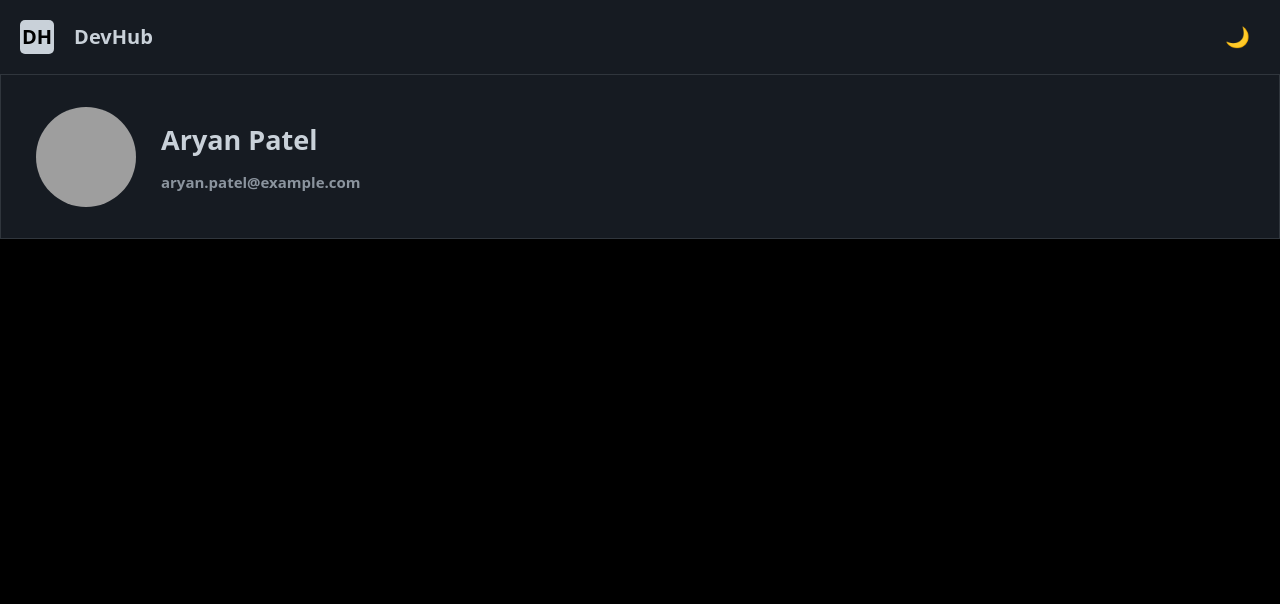
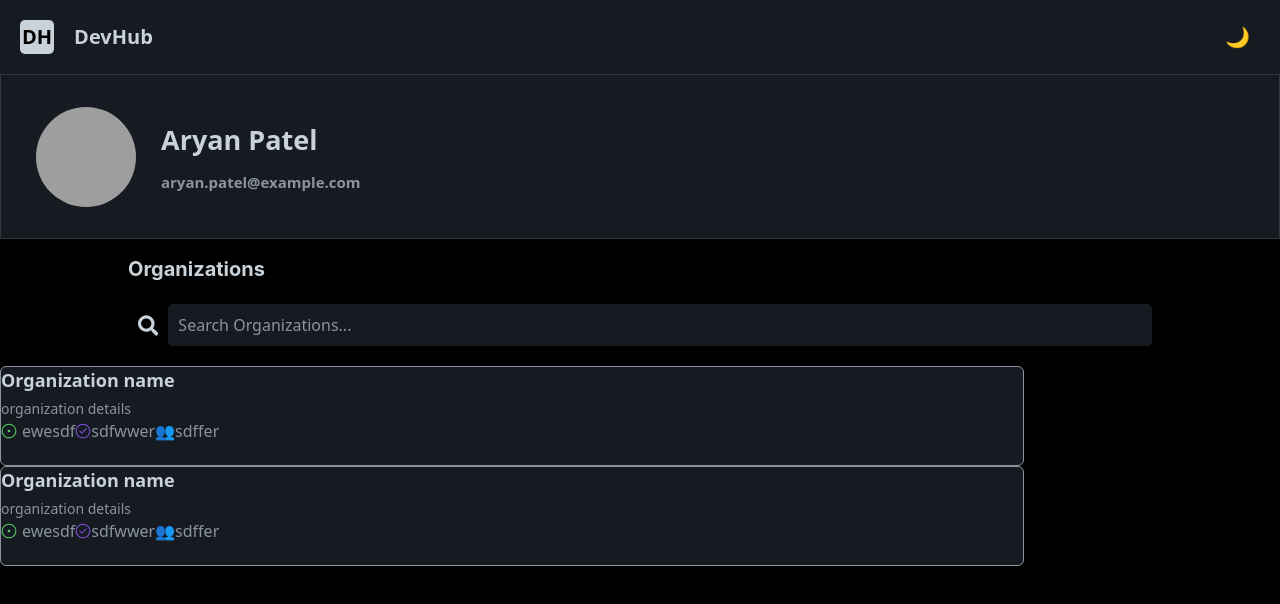
Before and after one commit to ARYANPATEL-BIT/Issue-Scout, a React (Vite) app: page / in a window 1280 px wide. Shown: the top 604 px of the page. Built offline with nearby package versions, Linux system fonts and the light colour scheme; grey boxes are pictures that could not be loaded.

Commit message:
Fixed- Search bar

```diff
--- a/src/App.jsx
+++ b/src/App.jsx
@@ -4,6 +4,8 @@ import viteLogo from '/vite.svg'
 import './App.css'
 import Profile from './Component/Profile'
 import Navbar  from './Component/Navbar'
+import Search from './Component/Search'
+import Card from './Component/Card'
 
 function App() {
   return(
@@ -12,6 +14,10 @@ function App() {
 
       <Profile />
 
+      <Search />
+
+      <Card />
+
     </div>
   )
 }
--- a/src/Component/Card.jsx
+++ b/src/Component/Card.jsx
@@ -1,4 +1,5 @@
 import { data } from './data.js'
+import { FaSearch } from "react-icons/fa";
 import { GoIssueOpened, GoIssueClosed } from "react-icons/go"
 import { FaRegCircle } from "react-icons/fa";
 import './Card.css'
--- /dev/null
+++ b/src/Component/Search.css
@@ -0,0 +1,38 @@
+.org-text {
+    display: block;
+    font-weight: bold;
+    font-family: -apple-system,system-ui, BlinkMacSystemFont, 'Segoe UI', Roboto, Oxygen, Ubuntu, Cantarell, 'Open Sans', 'Helvetica Neue', sans-serif;
+    color: #c9d1d9;
+    font-size: 20px;
+    margin-left: 10vw;
+    box-sizing: border-box;
+    padding-top: 15px;
+}
+
+.input-wrapper{
+
+    display: flex;
+    align-items: center;
+    gap: 10px;
+    box-sizing: border-box;
+    margin: 20px;
+    padding-left:10px;
+    width: 80vw ;
+    margin-left: 10vw;
+    margin-right: 10vw;
+    border-radius: 10px;
+    size: 10px;
+}
+
+.input{
+    height: 10%;
+    width: 100%;
+    border: none;
+    background-color: #161b22;
+    border-radius: 5px;
+    padding: 10px;
+}
+
+.input::placeholder{
+    color:#8b949e;
+}
--- a/src/Component/Search.jsx
+++ b/src/Component/Search.jsx
@@ -1,9 +1,23 @@
+import React from "react";
+import './Search.css'
+import Card from './Card.jsx'
+import { FaSearch } from "react-icons/fa";
 
 
 function Search(){
     return(
-        <div>
 
+        <div className="search-Bar">
+            <h2 className="org-text">Organizations</h2>
+
+            <div className="input-wrapper">
+                <FaSearch id="search-icon" color="#c9d1d9" size={21}/>
+                <input className="input" placeholder="Search Organizations..."/>
+            </div>
+
+            <div>
+                <Card />
+            </div>
         </div>
     )
 }
```
